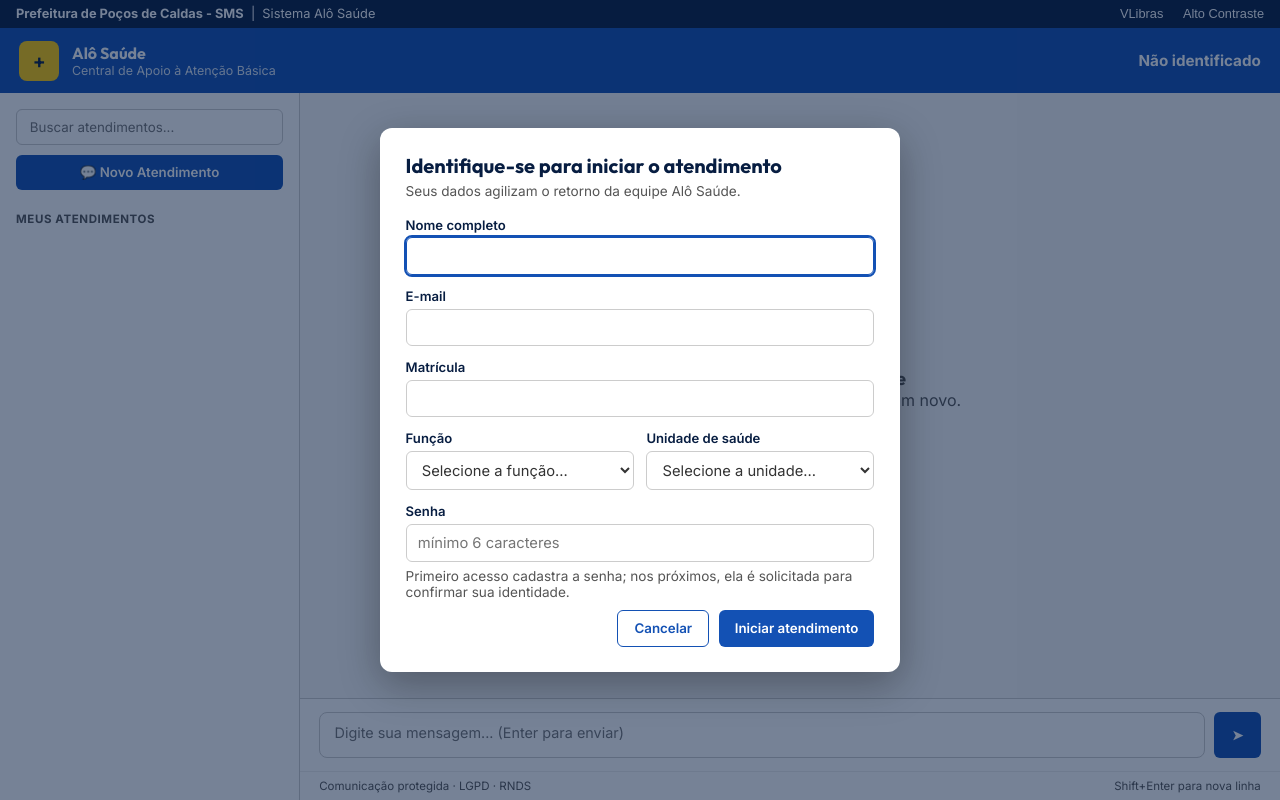
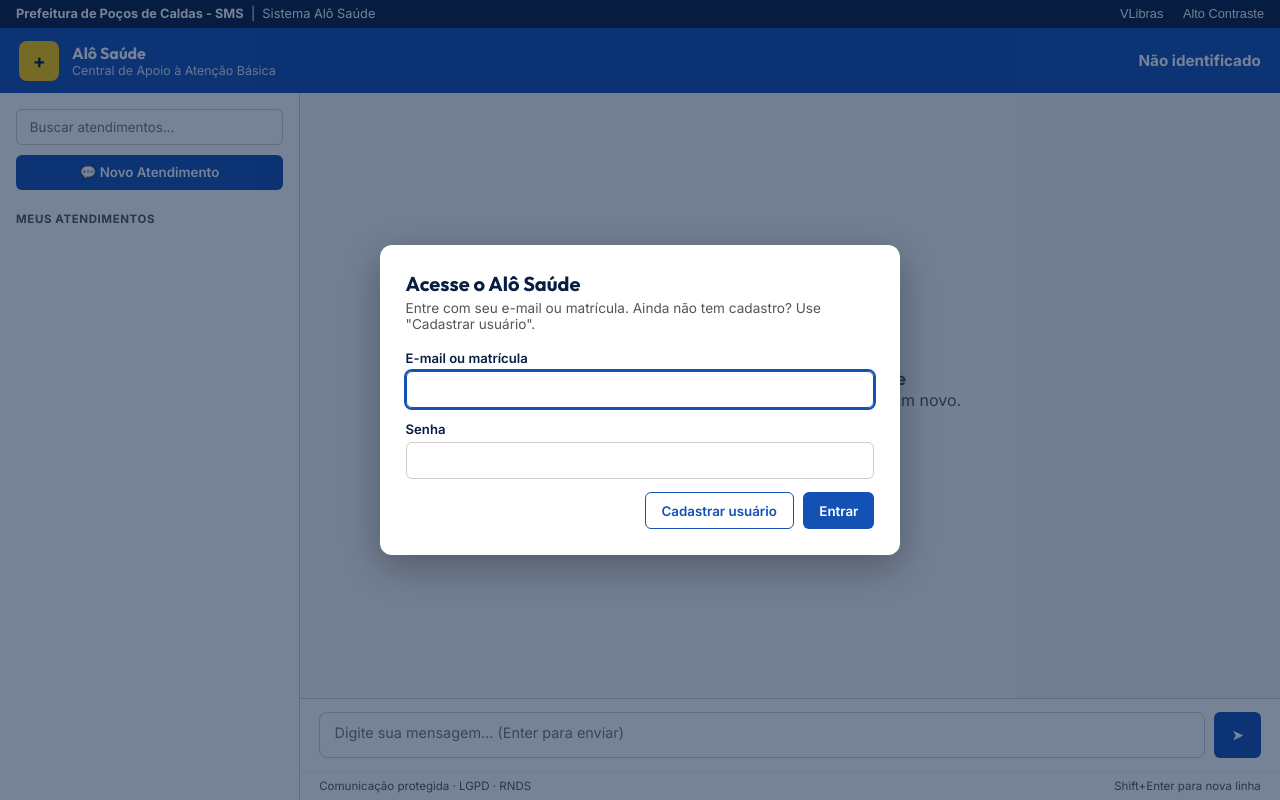
Before and after one commit to RafaelNygaard/Chat_Alo_Saude, a Flask app: page / in a window 1280 px wide. Run offline with Flask 3, Linux system fonts and the light colour scheme; data that the repository does not hold is empty; some libraries are stand-ins or nearby versions.

Commit message:
Tela de login do profissional + botão "Cadastrar usuário"
Novo POST /api/servidores/login (e-mail ou matrícula + senha) autentica sem
criar cadastro. Entrada do chat vira tela de login; "Cadastrar usuário" abre o
popup de cadastro e o cadastro volta ao login. Já autenticado, "Novo
Atendimento" não pede senha; "Sair" troca de usuário.
Testes: 40 no total. ADR-003 D2 e CHANGELOG atualizados.

Co-Authored-By: Claude Opus 4.8 <noreply@anthropic.com>

```diff
--- a/app/api/servidores.py
+++ b/app/api/servidores.py
@@ -21,6 +21,25 @@ def listar_ubs():
 
 
 SENHA_MIN = 6
+
+
+@bp.post("/servidores/login")
+def login_servidor():
+    """Login do profissional já cadastrado (e-mail ou matrícula + senha)."""
+    d = request.get_json(force=True)
+    identificador = (d.get("identificador") or "").strip()
+    senha = d.get("senha") or ""
+    if not identificador or not senha:
+        return jsonify({"erro": "informe e-mail/matrícula e senha"}), 400
+
+    u, erro = repo.autenticar_servidor(identificador, senha)
+    if erro:
+        return jsonify({"erro": erro}), 401
+    return jsonify({
+        "usuario_id": u.id, "nome": u.nome, "email": u.email,
+        "matricula": u.matricula, "funcao_id": u.funcao_id,
+        "ubs_id": u.ubs_id, "ubs_nome": u.ubs.nome if u.ubs else "",
+    })
 
 
 @bp.post("/servidores/identificar")
--- a/app/repositories.py
+++ b/app/repositories.py
@@ -1,7 +1,7 @@
 """Repositórios: ponte entre orquestrador/handoff e o PostgreSQL."""
 from datetime import datetime
 
-from sqlalchemy import text
+from sqlalchemy import or_, text
 
 from app.db import Session
 from app.models import (
@@ -20,6 +20,25 @@ def listar_funcoes() -> list[dict]:
 def listar_ubs() -> list[dict]:
     rows = Session.query(UBS).order_by(UBS.nome).all()
     return [{"id": u.id, "nome": u.nome, "municipio": u.municipio} for u in rows]
+
+
+def autenticar_servidor(identificador: str, senha: str) -> tuple[Usuario | None, str | None]:
+    """Login do servidor por e-mail OU matrícula. Não cria cadastro (ADR-003).
+
+    Retorna (usuario, None) em sucesso ou (None, erro).
+    """
+    from werkzeug.security import check_password_hash
+
+    u = (
+        Session.query(Usuario)
+        .filter(or_(Usuario.email == identificador, Usuario.matricula == identificador))
+        .first()
+    )
+    if u is None:
+        return None, 'Cadastro não encontrado. Use "Cadastrar usuário".'
+    if not u.senha_hash or not check_password_hash(u.senha_hash, senha):
+        return None, "E-mail/matrícula ou senha incorretos."
+    return u, None
 
 
 def identificar_servidor(nome: str, email: str, matricula: str, funcao_id: int,
--- a/app/static/js/chat.js
+++ b/app/static/js/chat.js
@@ -23,6 +23,21 @@ function salvarServidor(s) { localStorage.setItem('servidor', JSON.stringify(s))
 function atualizarIdentidade() {
   el('usuario-nome').textContent = servidor ? servidor.nome : 'Não identificado';
   el('usuario-ubs').textContent = servidor?.ubs_nome || '';
+  el('btn-sair-servidor').hidden = !servidor;
+}
+
+function sairServidor() {
+  localStorage.removeItem('servidor');
+  servidor = null;
+  conversaAtual = null;
+  stream?.close();
+  listaEl.innerHTML = '';
+  mensagensEl.innerHTML = '';
+  el('chat-cabecalho').hidden = true;
+  el('form-entrada').hidden = true;
+  el('chips').hidden = true;
+  atualizarIdentidade();
+  abrirLogin();
 }
 
 // ---------------------------------------------------------------- sidebar
@@ -148,7 +163,45 @@ async function carregarChips() {
   });
 }
 
-// -------------------------------------------------------- modal identificação
+// ------------------------------------------------------------- tela de login
+
+function abrirLogin() {
+  el('login-servidor-erro').hidden = true;
+  el('login-servidor-senha').value = '';
+  if (servidor?.matricula) el('login-servidor-id').value = servidor.matricula;
+  el('modal-login').hidden = false;
+  el(el('login-servidor-id').value ? 'login-servidor-senha' : 'login-servidor-id').focus();
+}
+
+function fecharLogin() { el('modal-login').hidden = true; }
+
+el('form-login-servidor').addEventListener('submit', async (ev) => {
+  ev.preventDefault();
+  const erro = el('login-servidor-erro');
+  erro.hidden = true;
+  const r = await fetch('/api/servidores/login', {
+    method: 'POST', headers: { 'Content-Type': 'application/json' },
+    body: JSON.stringify({
+      identificador: el('login-servidor-id').value.trim(),
+      senha: el('login-servidor-senha').value,
+    }),
+  });
+  if (!r.ok) {
+    const j = await r.json().catch(() => ({}));
+    erro.textContent = j.erro || 'Não foi possível entrar.';
+    erro.hidden = false;
+    return;
+  }
+  salvarServidor(await r.json());  // resposta já vem sem senha
+  atualizarIdentidade();
+  fecharLogin();
+  await carregarConversas();
+});
+
+// "Cadastrar usuário" leva o novo profissional ao popup de cadastro
+el('btn-ir-cadastro').addEventListener('click', () => { fecharLogin(); abrirModal(); });
+
+// -------------------------------------------------------- modal de cadastro
 
 let combosCarregados = false;
 
@@ -179,9 +232,12 @@ async function abrirModal() {
 
 function fecharModal() { el('modal-identificacao').hidden = true; }
 
-el('id-cancelar').addEventListener('click', fecharModal);
+function voltarParaLogin() { fecharModal(); abrirLogin(); }
+
+el('id-voltar-login').addEventListener('click', voltarParaLogin);
 el('modal-identificacao').addEventListener('click', (ev) => {
-  if (ev.target === el('modal-identificacao')) fecharModal();  // clique fora fecha
+  if (ev.target !== el('modal-identificacao')) return;   // clique fora
+  if (servidor) fecharModal(); else voltarParaLogin();   // sem identidade, volta ao login
 });
 
 el('form-identificacao').addEventListener('submit', async (ev) => {
@@ -214,19 +270,28 @@ el('form-identificacao').addEventListener('submit', async (ev) => {
   atualizarIdentidade();
 
   try {
-    const c = await api.post('/api/chat', { usuario_id: s.usuario_id, assunto: 'Atendimento' });
     fecharModal();
-    await carregarConversas();
-    abrirConversa({ id: c.conversa_id, protocolo: c.protocolo, assunto: 'Atendimento', status_ui: c.status });
+    await criarAtendimento();
   } catch (e) {
-    erro.textContent = 'Identificado, mas houve falha ao abrir o atendimento.';
+    erro.textContent = 'Cadastro concluído, mas houve falha ao abrir o atendimento.';
     erro.hidden = false;
   }
 });
 
 // ---------------------------------------------------------------- ações
 
-el('btn-novo').addEventListener('click', abrirModal);
+async function criarAtendimento(assunto = 'Atendimento') {
+  const c = await api.post('/api/chat', { usuario_id: servidor.usuario_id, assunto });
+  await carregarConversas();
+  abrirConversa({ id: c.conversa_id, protocolo: c.protocolo, assunto, status_ui: c.status });
+}
+
+// Já logado: abre atendimento direto (a senha só é pedida no login/cadastro)
+el('btn-novo').addEventListener('click', () => {
+  if (servidor) criarAtendimento(); else abrirLogin();
+});
+
+el('btn-sair-servidor').addEventListener('click', (ev) => { ev.preventDefault(); sairServidor(); });
 
 el('btn-encerrar').addEventListener('click', async () => {
   if (!conversaAtual || !confirm('Encerrar este atendimento?')) return;
@@ -239,4 +304,4 @@ el('btn-encerrar').addEventListener('click', async () => {
 atualizarIdentidade();
 carregarConversas();
 carregarChips();
-if (!servidor) abrirModal();  // primeira visita: já pede identificação
+if (!servidor) abrirLogin();  // sem identidade: tela de login (com opção de cadastro)
--- a/app/templates/index.html
+++ b/app/templates/index.html
@@ -30,14 +30,36 @@
     <div class="identidade" id="identidade">
       <strong id="usuario-nome">Não identificado</strong>
       <span id="usuario-ubs"></span>
+      <a href="#" id="btn-sair-servidor" style="color:#fff;font-size:.72rem" hidden>Sair</a>
     </div>
   </header>
 
-  <!-- Modal de identificação do servidor (ADR-003) -->
+  <!-- Tela de login do profissional (ADR-003) -->
+  <div class="modal-overlay" id="modal-login" hidden>
+    <div class="modal" role="dialog" aria-modal="true" aria-labelledby="login-titulo">
+      <h2 class="titulo" id="login-titulo">Acesse o Alô Saúde</h2>
+      <p class="modal-sub">Entre com seu e-mail ou matrícula. Ainda não tem cadastro? Use "Cadastrar usuário".</p>
+      <form id="form-login-servidor">
+        <label>E-mail ou matrícula
+          <input id="login-servidor-id" type="text" required autocomplete="username" maxlength="120">
+        </label>
+        <label>Senha
+          <input id="login-servidor-senha" type="password" required autocomplete="current-password">
+        </label>
+        <p class="modal-erro" id="login-servidor-erro" role="alert" hidden></p>
+        <div class="modal-acoes">
+          <button type="button" class="btn secundario" id="btn-ir-cadastro">Cadastrar usuário</button>
+          <button type="submit" class="btn">Entrar</button>
+        </div>
+      </form>
+    </div>
+  </div>
+
+  <!-- Modal de cadastro do servidor (ADR-003) -->
   <div class="modal-overlay" id="modal-identificacao" hidden>
     <div class="modal" role="dialog" aria-modal="true" aria-labelledby="modal-titulo">
-      <h2 class="titulo" id="modal-titulo">Identifique-se para iniciar o atendimento</h2>
-      <p class="modal-sub">Seus dados agilizam o retorno da equipe Alô Saúde.</p>
+      <h2 class="titulo" id="modal-titulo">Cadastro de profissional</h2>
+      <p class="modal-sub">Preencha seus dados para criar o acesso ao Alô Saúde.</p>
       <form id="form-identificacao">
         <label>Nome completo
           <input id="id-nome" type="text" required autocomplete="name" maxlength="120">
@@ -57,14 +79,14 @@
           </label>
         </div>
         <label>Senha
-          <input id="id-senha" type="password" required minlength="6" autocomplete="current-password"
+          <input id="id-senha" type="password" required minlength="6" autocomplete="new-password"
                  placeholder="mínimo 6 caracteres">
         </label>
-        <p class="modal-sub" style="margin:-.4rem 0 .6rem">Primeiro acesso cadastra a senha; nos próximos, ela é solicitada para confirmar sua identidade.</p>
+        <p class="modal-sub" style="margin:-.4rem 0 .6rem">Esta senha será usada nos próximos acessos.</p>
         <p class="modal-erro" id="id-erro" role="alert" hidden></p>
         <div class="modal-acoes">
-          <button type="button" class="btn secundario" id="id-cancelar">Cancelar</button>
-          <button type="submit" class="btn">Iniciar atendimento</button>
+          <button type="button" class="btn secundario" id="id-voltar-login">Já tenho cadastro</button>
+          <button type="submit" class="btn">Cadastrar e entrar</button>
         </div>
       </form>
     </div>
```
Also changed, not shown: ADR-003-identificacao-e-admin.md (+10 -0 lines), tests/test_admin_auth.py (+38 -0 lines), docs/CHANGELOG.md.
